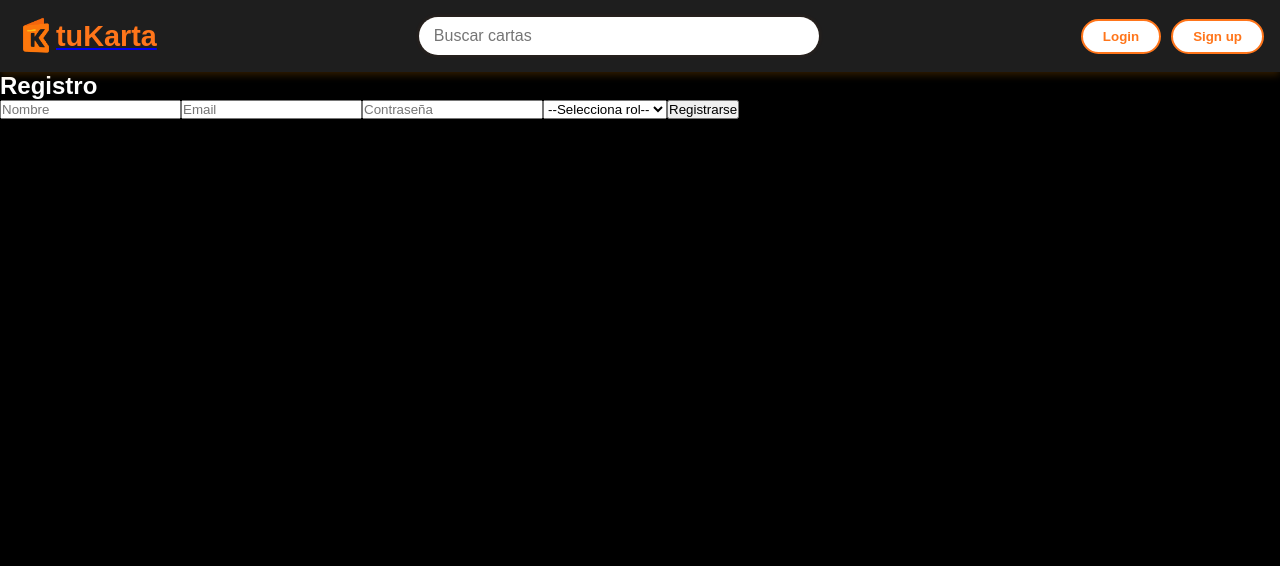
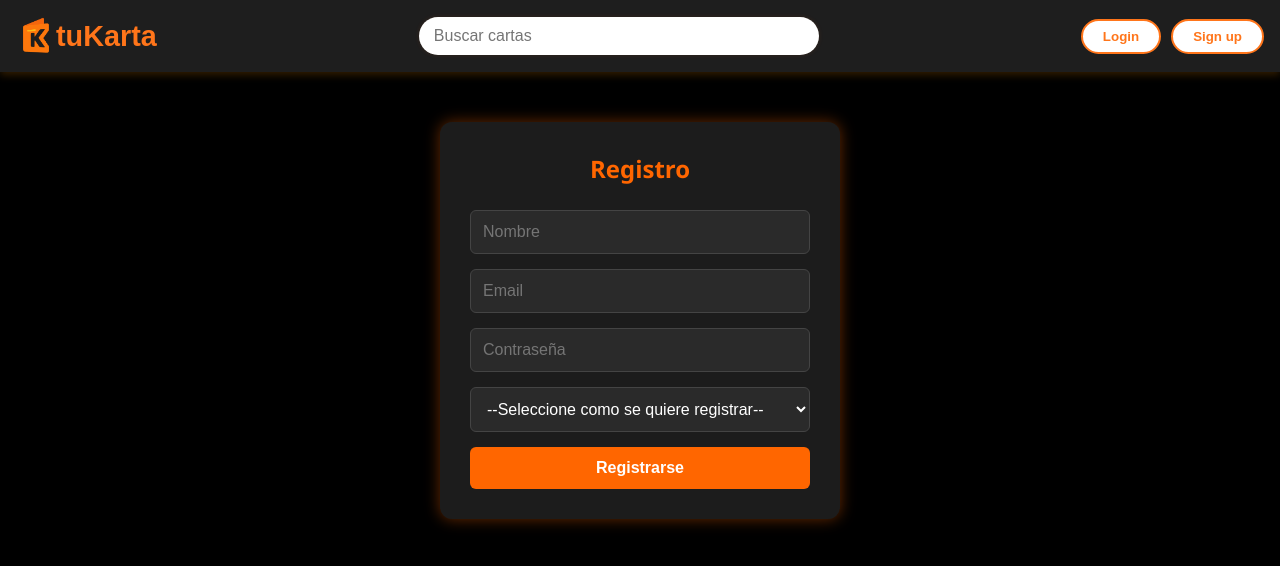
Before and after one commit to 20Jesus04/tuKarta, a React (Vite) app in the folder frontend/: page /register in a window 1280 px wide. Shown: the top 566 px of the page. Built offline with nearby package versions, Linux system fonts and the light colour scheme.

Commit message:
Diseño del login

```diff
--- a/frontend/index.html
+++ b/frontend/index.html
@@ -7,6 +7,12 @@
       href="https://fonts.googleapis.com/css2?family=Inter:wght@400;600&display=swap"
       rel="stylesheet"
     />
+    <!-- <link
+      href="https://cdn.jsdelivr.net/npm/bootstrap@5.3.6/dist/css/bootstrap.min.css"
+      rel="stylesheet"
+      integrity="sha384-4Q6Gf2aSP4eDXB8Miphtr37CMZZQ5oXLH2yaXMJ2w8e2ZtHTl7GptT4jmndRuHDT"
+      crossorigin="anonymous"
+    /> -->
     <meta name="viewport" content="width=device-width, initial-scale=1.0" />
     <title>tuKarta</title>
   </head>
--- a/frontend/src/App.css
+++ b/frontend/src/App.css
@@ -30,25 +30,12 @@ main {
   justify-content: center;
   margin: 0 auto;
   max-width: 1500px;
-  /* max-width: 1200px;
-  margin: 0 auto;
-  padding: 2rem 1rem;
-  display: flex;
-  flex-wrap: wrap;
-  gap: 1.5rem;
-  justify-content: center; */
+
 }
 
 
 
 .cajaCarta {
-  /* background-color: #242424;
-  border: 1px solid #4fc3f7;
-  border-radius: 8px;
-  box-shadow: 0 4px 8px rgba(0, 0, 0, 0.1);
-  width: 500px;
-  padding: 15px;
-  text-align: center; */
   background-color: var(--negro);
   border: 1px solid var(--borde);
   border-radius: 12px;
@@ -61,8 +48,6 @@ main {
 }
 
 .cajaCarta h3 {
-  /* margin-top: 0;
-  color: #ff751a; */
   color: var(--naranja);
   font-size: 1.4rem;
   margin-bottom: 1rem;
@@ -84,23 +69,11 @@ main {
 }
 
 .cajaCarta:hover {
-  /* transform: scale(1.01);
-  transition: transform 0.2s ease, box-shadow 0.2s ease;
-  box-shadow: 0 6px 12px rgba(0, 0, 0, 0.3); */
   transform: translateY(-4px);
   box-shadow: 0 8px 20px rgba(0, 0, 0, 0.25);
 }
 
 .appHeader {
-  /* background-color: #242424;
-  padding: 10px 20px;
-  display: flex;
-  align-items: center;
-  justify-content: space-between;
-  position: sticky;
-  top: 0;
-  z-index: 1000;
-  box-shadow: 0 2px 6px rgba(0, 0, 0, 0.3); */
 
   background-color: #1e1e1e;
   padding: 1rem 1rem;
@@ -114,6 +87,11 @@ main {
   gap: 7px;
 }
 
+
+
+a {
+  text-decoration: none;
+}
 .logoSeccion {
   display: flex;
   align-items: center;
@@ -127,12 +105,10 @@ main {
 }
 
 .nombreApp {
-  /* color: #ff751a;
-  font-size: 1.5rem;
-  font-weight: bold; */
   color: var(--naranja);
   font-size: 1.8rem;
   font-weight: 600;
+
 
 }
 
@@ -143,12 +119,6 @@ main {
 }
 
 .barraBusqueda {
-  /* width: 60%;
-  max-width: 400px;
-  padding: 8px 12px;
-  border-radius: 20px;
-  border: none;
-  font-size: 1rem; */
   padding: 10px 15px;
   border-radius: 50px;
   border: none;
@@ -166,13 +136,6 @@ main {
 }
 
 .botonAuth {
-  /* background-color: #ff751a;
-  color: white;
-  border: none;
-  padding: 8px 16px;
-  border-radius: 20px;
-  cursor: pointer;
-  font-weight: bold; */
   background: white;
   color: var(--naranja);
   border: 2px solid var(--naranja);
@@ -186,3 +149,63 @@ main {
   background-color: var(--naranja);
   color: white;
 }
+
+/* formulario */
+
+form {
+  max-width: 400px;
+  margin: 50px auto;
+  padding: 30px;
+  background-color: #1c1c1c;
+  border-radius: 12px;
+  box-shadow: 0 0 15px rgba(255, 102, 0, 0.4);
+  color: #fff;
+  font-family: 'Segoe UI', sans-serif;
+}
+
+form h2 {
+  text-align: center;
+  color: #ff6600;
+  margin-bottom: 25px;
+}
+
+form input,
+form select {
+  width: 100%;
+  padding: 12px;
+  margin-bottom: 15px;
+  background-color: #2a2a2a;
+  border: 1px solid #444;
+  border-radius: 6px;
+  color: white;
+  font-size: 1rem;
+  transition: border-color 0.2s;
+}
+
+form input:focus,
+form select:focus {
+  outline: none;
+  border-color: #ff6600;
+}
+
+form button {
+  width: 100%;
+  padding: 12px;
+  background-color: #ff6600;
+  border: none;
+  color: white;
+  border-radius: 6px;
+  font-size: 1rem;
+  font-weight: bold;
+  cursor: pointer;
+  transition: background-color 0.3s;
+}
+
+form button:hover {
+  background-color: #8d3800;
+}
+
+form p {
+  text-align: center;
+  margin-top: 10px;
+}
--- a/frontend/src/App.jsx
+++ b/frontend/src/App.jsx
@@ -19,7 +19,7 @@ export const App = () => {
             <img src={logo} alt="Logo" className="logo" />
             <span className="nombreApp">tuKarta</span>
           </div>
-          </Link>
+        </Link>
 
           <div className="buscadorSeccion">
             <input
@@ -42,7 +42,7 @@ export const App = () => {
               </>
             ) : (
               <>
-              <span className="bienvenidaUsuario">Hola, {usuario.email}</span>
+              {/* <span className="bienvenidaUsuario">Hola, {usuario.email}</span> */}
               <button
                 className="botonAuth"
                 onClick={() => {
--- a/frontend/src/components/Login.jsx
+++ b/frontend/src/components/Login.jsx
@@ -25,6 +25,8 @@ function Login() {
   };
 
   return (
+
+    <>
     <form onSubmit={handleSubmit}>
       <h2>Iniciar sesión</h2>
       <input type="email" placeholder="Email" onChange={(e) => setEmail(e.target.value)} required />
@@ -32,6 +34,8 @@ function Login() {
       <button type="submit">Entrar</button>
       {error && <p style={{ color: 'red' }}>{error}</p>}
     </form>
+    </>
+
   );
 }
 
--- a/frontend/src/components/Register.jsx
+++ b/frontend/src/components/Register.jsx
@@ -45,6 +45,7 @@ function Register() {
           placeholder="Nombre"
           onChange={handleChange}
           required
+          maxLength={30}
         />
         <input
           type="email"
@@ -52,6 +53,7 @@ function Register() {
           placeholder="Email"
           onChange={handleChange}
           required
+          maxLength={50}
         />
         <input
           type="password"
@@ -59,11 +61,12 @@ function Register() {
           placeholder="Contraseña"
           onChange={handleChange}
           required
+          maxLength={50}
         />
-        <select name="rol" onChange={handleChange} required>
-          <option value="">--Selecciona rol--</option>
-          <option value="USUARIO">Usuario</option>
-          <option value="DUENO">Dueño</option>
+        <select name="rol"   onChange={handleChange} required>
+          <option value="">--Seleccione como se quiere registrar--</option>
+          <option value="USUARIO">Como Usuario</option>
+          <option value="DUENO">Como Dueño</option>
         </select>
         <button type="submit">Registrarse</button>
 
```
